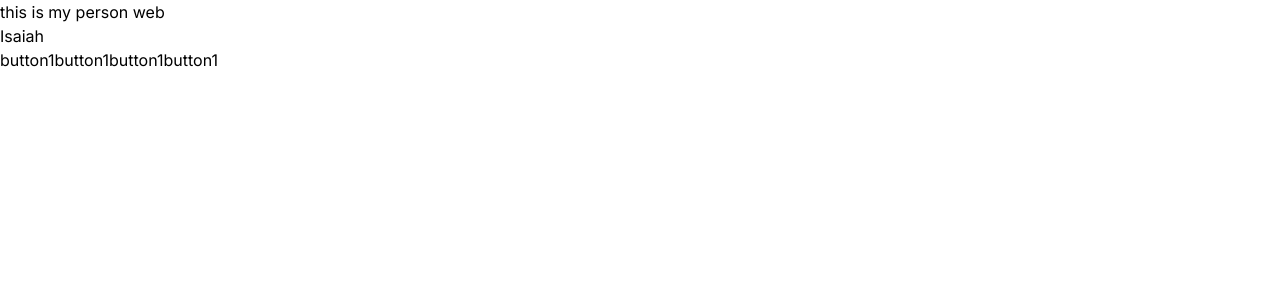
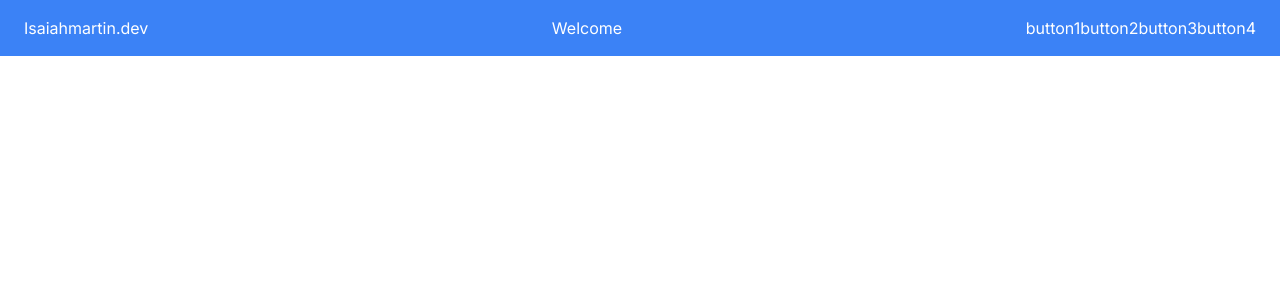
Before and after one commit to isaiahmartin847/Portfolio, a Next.js app: page / in a window 1280 px wide. Shown: the top 300 px of the page. Built offline with nearby package versions, Linux system fonts and the light colour scheme.

Commit message:
added the stylling to the nav bar

```diff
--- a/src/app/components/nav.tsx
+++ b/src/app/components/nav.tsx
@@ -2,15 +2,16 @@
 
 export default function NavBar() {
     return (
-        <div>
-            <div>
-                <h1>Isaiah</h1>
+        <div className="bg-blue-500 flex justify-between text-white min-h-14">
+            <div className="ml-6 content-center">
+                <h1>Isaiahmartin.dev</h1>
             </div>
-            <div>
+            <h1 className="content-center">Welcome</h1>
+            <div className="content-center mr-6">
                 <button>button1</button>
-                <button>button1</button>
-                <button>button1</button>
-                <button>button1</button>
+                <button>button2</button>
+                <button>button3</button>
+                <button>button4</button>
             </div>
         </div>
     );
--- a/src/app/page.tsx
+++ b/src/app/page.tsx
@@ -3,7 +3,6 @@ import NavBar from "./components/nav";
 export default function Home() {
   return (
     <>
-      <h1>this is my person web</h1>
       <NavBar></NavBar>
     </>
   );
```
